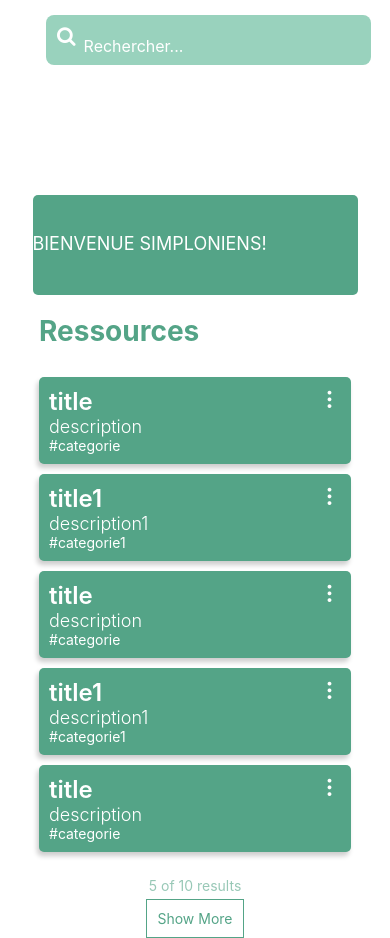
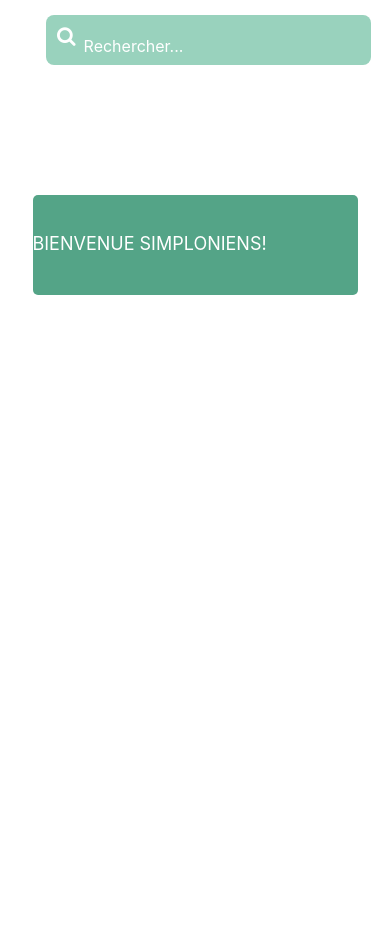
Before and after one commit to Cmfauvel/Simplon-react-native, a React Native app: screen / in a window 390 px wide. After the commit the page ends 844 px from the top, so only its background shows below. Built offline with nearby package versions, Linux system fonts and the light colour scheme.

Commit message:
work in progress

```diff
--- a/App.tsx
+++ b/App.tsx
@@ -18,7 +18,7 @@ export default function App() {
       <View style={styles.container}>
         <SearchBar/>
         <Home />
-        <Resources />
+        {/* <Resources /> */}
       <StatusBar hidden />
     </View>
     </Provider>
```
Also changed, not shown: 1 other file (tests, documents, lock files or other folders).
